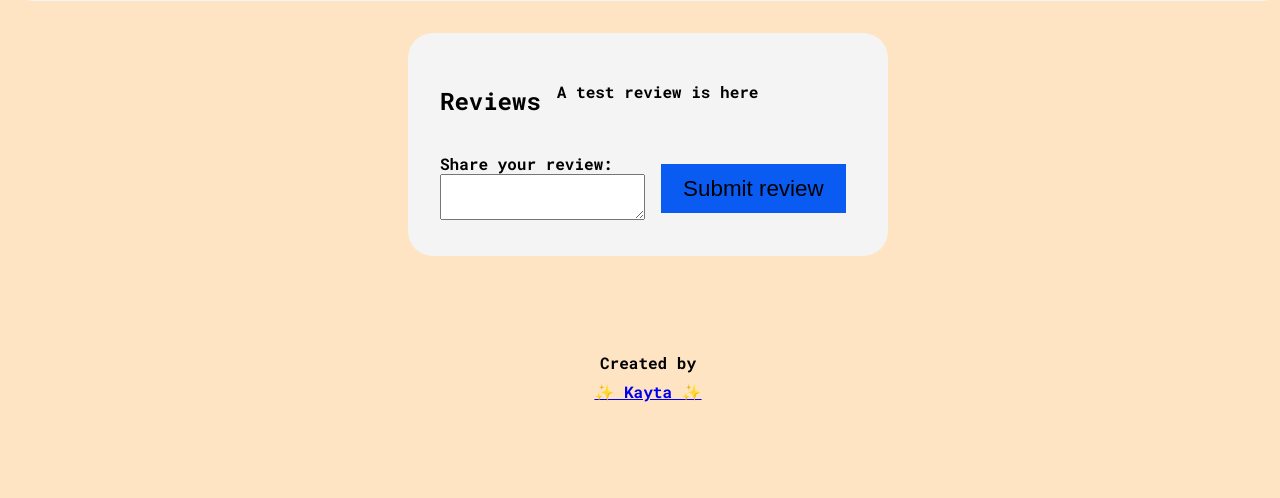
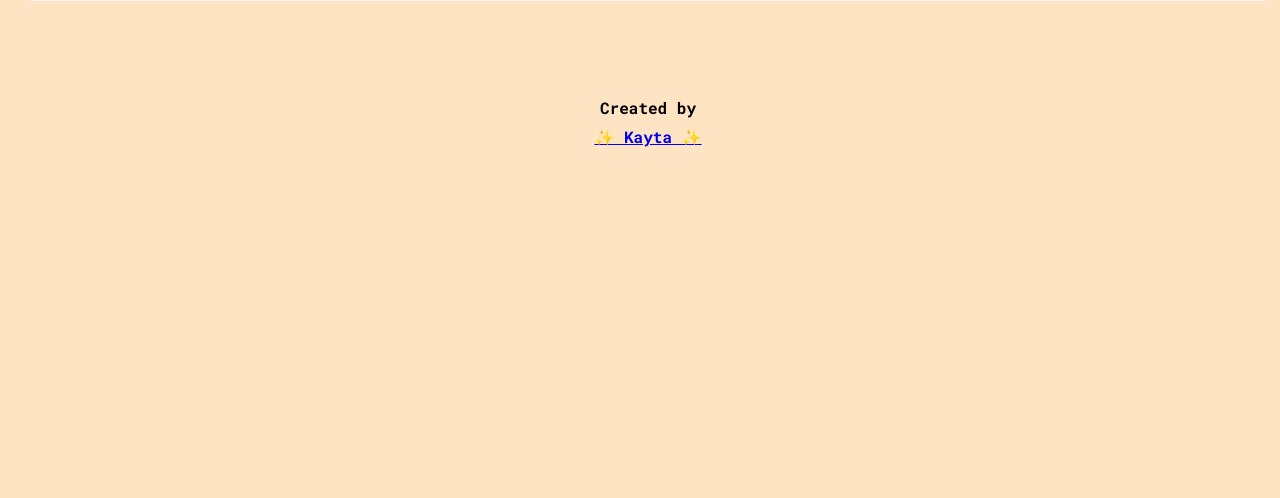
Before and after one commit to kaytawho/beauty-app, a Flask app: template templates/listings/show.html in a window 1280 px wide. Shown: the part 699-1197 px from the top of the page. After the commit the page ends 846 px from the top, so only its background shows below. Run offline with Flask 2, Linux system fonts and the light colour scheme; the template is opened without the code that fills it, so the values that code supplies are empty; some libraries are stand-ins or nearby versions.

Commit message:
removing listing functionality from listing page

```diff
--- a/templates/listings/show.html
+++ b/templates/listings/show.html
@@ -27,19 +27,5 @@
         <a href="https://{{ listing['website']}}">Visit their website</a>
     </div>
 </div>
-<form method="post" action="/listings">
-    <div class="review-item">
-        <h2>{{ listing['name'] }} Reviews</h2>
-        <p>A test review is here</p>
-        <br />
-        <div class="review-input">
-            <label for="review-input">Share your review:</label><br />
-            <textarea id="review-input" name="review-input"></textarea>
-        </div>
-        <div>
-            <button type="submit">Submit review</button>
-        </div>
-    </div>
-</form>
 
 {% endblock content %}
```
